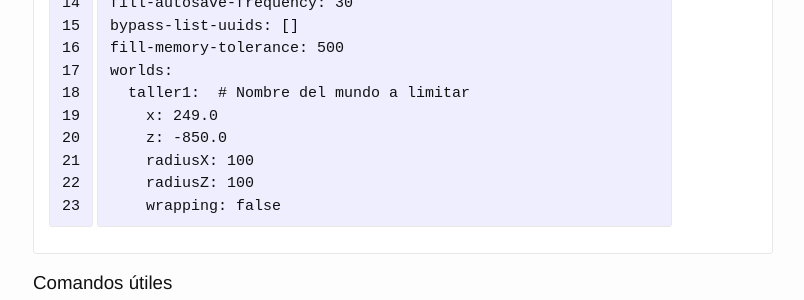
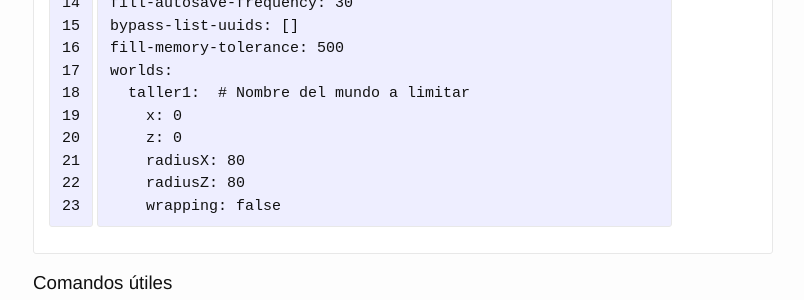
Before and after one commit to eduardofilo/eduardofilo.jekyll, a Jekyll site: the page built from proyectos/minecraft.md, in a window 1280 px wide and 900 px high, scrolled down 2560 px. Shown: the part 557-857 px from the top of the window, without its empty margins (237-1041 px from the left). Built offline with Jekyll 4.4.1, drawn with Linux system fonts in a browser that asks for light colours; Markdown is read by kramdown in place of the engine named in the settings; some of the changed text lies outside the part shown.

Commit message:
Cambio menor.

````diff
--- a/proyectos/minecraft.md
+++ b/proyectos/minecraft.md
@@ -136,10 +136,10 @@ bypass-list-uuids: []
 fill-memory-tolerance: 500
 worlds:
   taller1:  # Nombre del mundo a limitar
-    x: 249.0
-    z: -850.0
-    radiusX: 100
-    radiusZ: 100
+    x: 0
+    z: 0
+    radiusX: 80
+    radiusZ: 80
     wrapping: false
 ```
 
````
